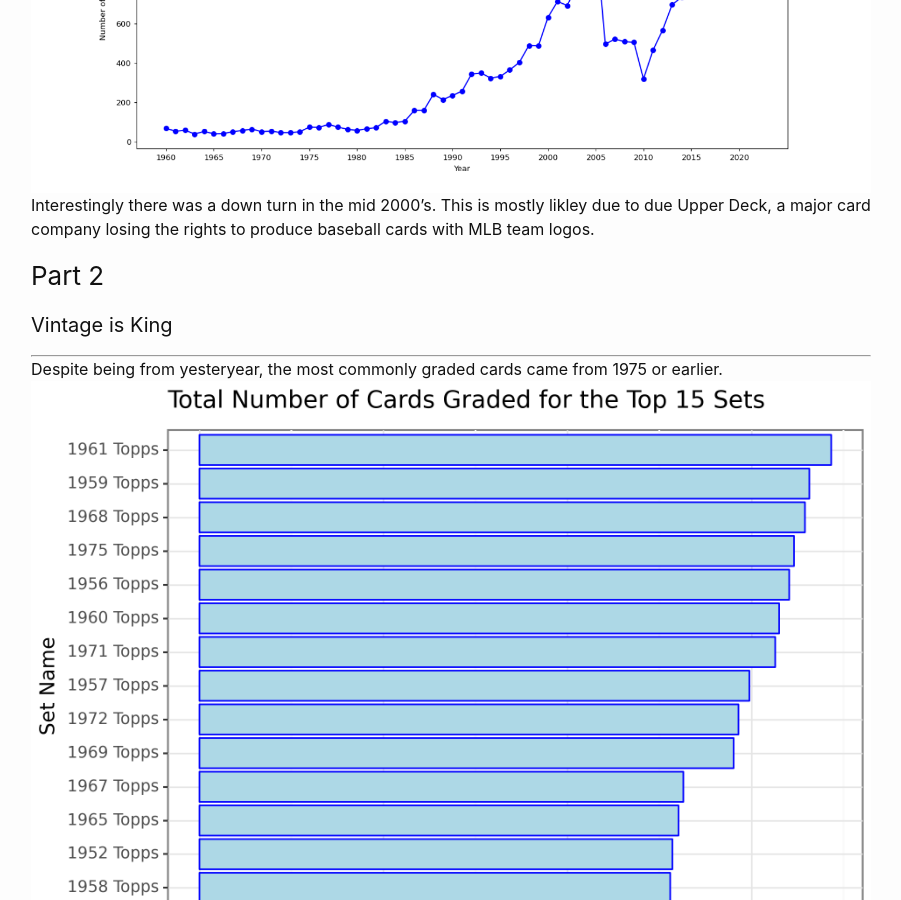
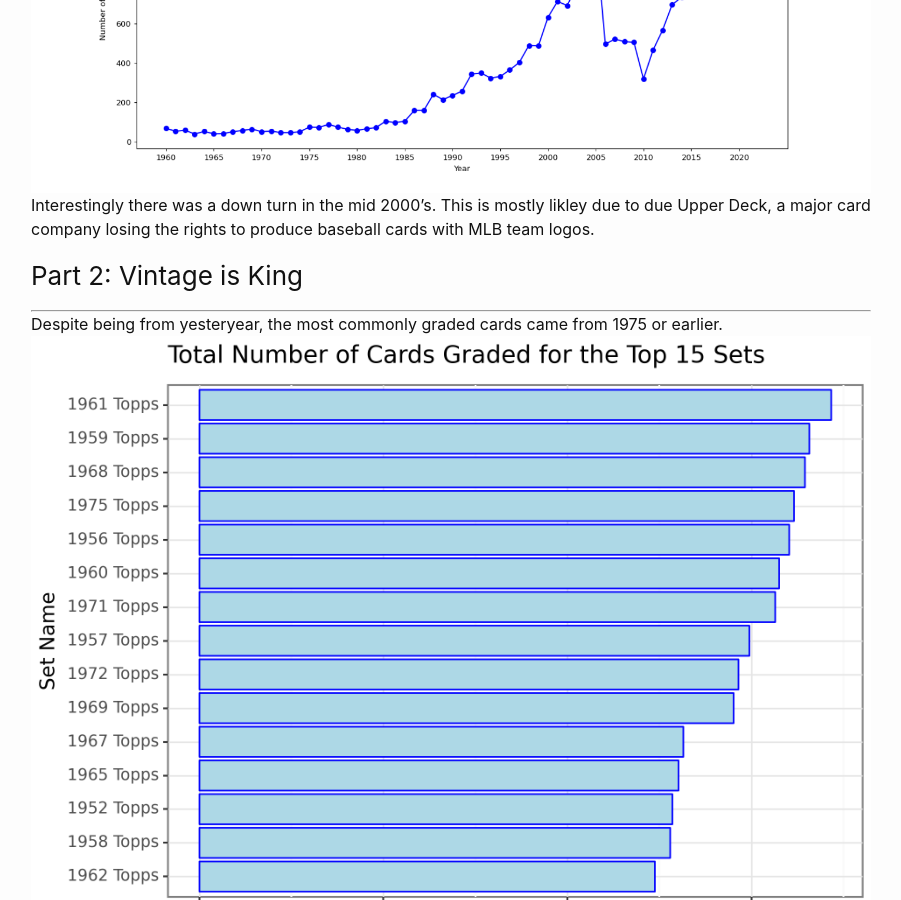
Before and after one commit to tolsen25/tolsen25.github.io, a Jekyll site: the page built from _posts/2023-12-13-PSA-EDA.md, in a window 1280 px wide and 900 px high, scrolled down 942 px. Shown: the whole window, without its empty margins (189-1090 px from the left). Built offline with Jekyll 4.4.1, drawn with Linux system fonts in a browser that asks for light colours; comment, search, counter and statistics services are not loaded.

Commit message:
Update 2023-12-13-PSA-EDA.md

```diff
--- a/_posts/2023-12-13-PSA-EDA.md
+++ b/_posts/2023-12-13-PSA-EDA.md
@@ -16,8 +16,7 @@
 Interestingly there was a down turn in the mid 2000's.  This is mostly likley due to due Upper Deck, a major card company losing the rights to produce baseball cards with MLB team logos.
 
 
-### Part 2
-#### Vintage is King
+### Part 2: Vintage is King
 ***
 Despite being from yesteryear, the most commonly graded cards came from 1975 or earlier.
 ![img](/assets/images/topSetPopCol2.png)
```
